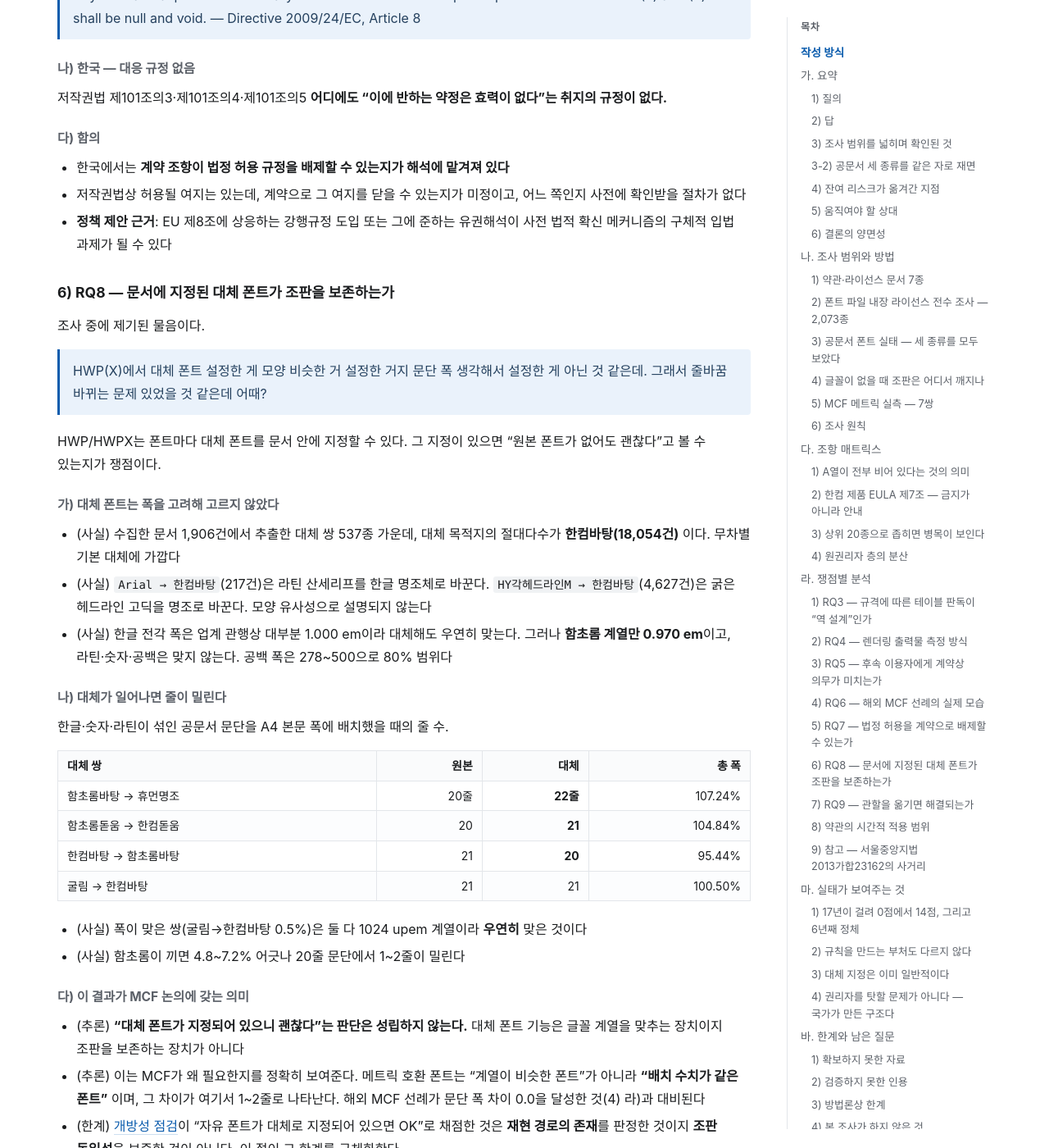
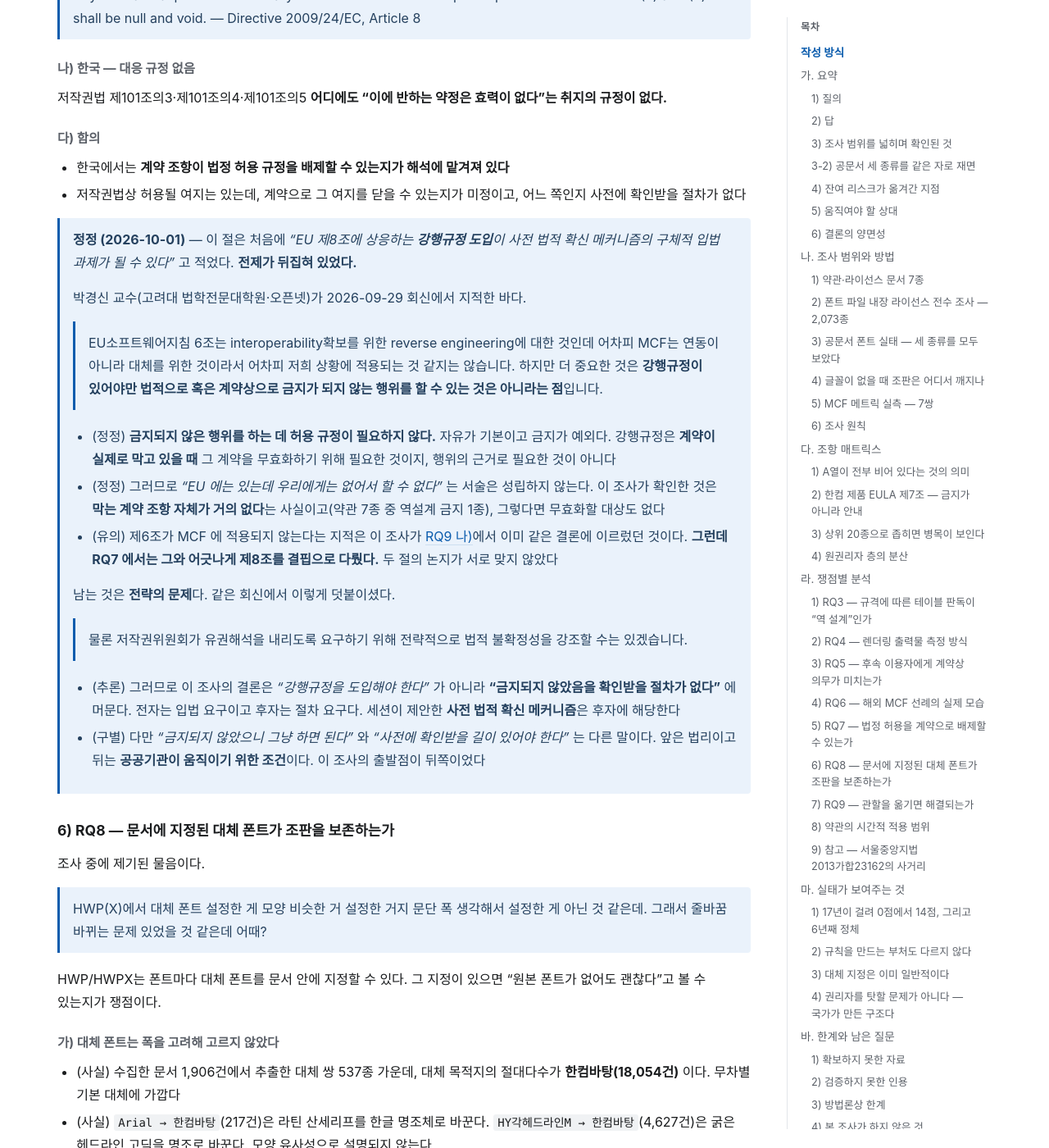
Before and after one commit to msjang/krigf26-font-eula-survey, a Jekyll site: the page built from report.md, in a window 1280 px wide and 1400 px high, scrolled down 10981 px. Shown: the whole window at 82% size. Built offline with Jekyll 4.4.1, drawn with Linux system fonts in a browser that asks for light colours; our own code applies the rules of GitHub Pages for plain Markdown files; some of the changed text lies outside the part shown.

Commit message:
correct(report): "EU 에는 있는 강행규정이 우리에게는 없다" 는 전제가 뒤집혀 있었다
RQ7 다)에 "EU 제8조에 상응하는 강행규정 도입이 입법 과제가 될 수 있다" 고
적었다. 박경신 교수가 2026-09-29 회신에서 지적했다 — 강행규정이 있어야만
금지되지 않은 행위를 할 수 있는 것은 아니다. 자유가 기본이고 금지가
예외다. 강행규정은 계약이 실제로 막고 있을 때 그것을 무효화하기 위해
필요한 것이지 행위의 근거로 필요한 것이 아니다.

그리고 EU 지침 6조는 interoperability 를 위한 역설계 규정인데 MCF 는
연동이 아니라 대체라서 적용되지 않는다는 지적도 받았다. 이 조사는
RQ9 나)에서 이미 같은 결론에 이르렀는데, RQ7 에서는 그와 어긋나게 제8조를
결핍으로 다뤘다. 두 절의 논지가 서로 맞지 않았다.

결론을 "강행규정을 도입해야 한다"(입법 요구)에서 "금지되지 않았음을
확인받을 절차가 없다"(절차 요구)로 좁혔다. 세션이 제안한 사전 법적 확신
메커니즘은 후자에 해당한다. RQ9 라)에도 같은 유의를 달았다.

Co-Authored-By: Claude <noreply@anthropic.com>

```diff
--- a/report.md
+++ b/report.md
@@ -351,7 +351,23 @@
 
 - 한국에서는 **계약 조항이 법정 허용 규정을 배제할 수 있는지가 해석에 맡겨져 있다**
 - 저작권법상 허용될 여지는 있는데, 계약으로 그 여지를 닫을 수 있는지가 미정이고, 어느 쪽인지 사전에 확인받을 절차가 없다
-- **정책 제안 근거**: EU 제8조에 상응하는 강행규정 도입 또는 그에 준하는 유권해석이 사전 법적 확신 메커니즘의 구체적 입법 과제가 될 수 있다
+
+> **정정 (2026-10-01)** — 이 절은 처음에 *"EU 제8조에 상응하는 **강행규정 도입**이 사전 법적 확신 메커니즘의 구체적 입법 과제가 될 수 있다"* 고 적었다. **전제가 뒤집혀 있었다.**
+>
+> 박경신 교수(고려대 법학전문대학원·오픈넷)가 2026-09-29 회신에서 지적한 바다.
+>
+> > EU소프트웨어지침 6조는 interoperability확보를 위한 reverse engineering에 대한 것인데 어차피 MCF는 연동이 아니라 대체를 위한 것이라서 어차피 저희 상황에 적용되는 것 같지는 않습니다. 하지만 더 중요한 것은 **강행규정이 있어야만 법적으로 혹은 계약상으로 금지가 되지 않는 행위를 할 수 있는 것은 아니라는 점**입니다.
+>
+> - (정정) **금지되지 않은 행위를 하는 데 허용 규정이 필요하지 않다.** 자유가 기본이고 금지가 예외다. 강행규정은 **계약이 실제로 막고 있을 때** 그 계약을 무효화하기 위해 필요한 것이지, 행위의 근거로 필요한 것이 아니다
+> - (정정) 그러므로 *"EU 에는 있는데 우리에게는 없어서 할 수 없다"* 는 서술은 성립하지 않는다. 이 조사가 확인한 것은 **막는 계약 조항 자체가 거의 없다**는 사실이고(약관 7종 중 역설계 금지 1종), 그렇다면 무효화할 대상도 없다
+> - (유의) 제6조가 MCF 에 적용되지 않는다는 지적은 이 조사가 [RQ9 나)](#7-rq9--관할을-옮기면-해결되는가)에서 이미 같은 결론에 이르렀던 것이다. **그런데 RQ7 에서는 그와 어긋나게 제8조를 결핍으로 다뤘다.** 두 절의 논지가 서로 맞지 않았다
+>
+> 남는 것은 **전략의 문제**다. 같은 회신에서 이렇게 덧붙이셨다.
+>
+> > 물론 저작권위원회가 유권해석을 내리도록 요구하기 위해 전략적으로 법적 불확정성을 강조할 수는 있겠습니다.
+>
+> - (추론) 그러므로 이 조사의 결론은 *"강행규정을 도입해야 한다"* 가 아니라 **"금지되지 않았음을 확인받을 절차가 없다"** 에 머문다. 전자는 입법 요구이고 후자는 절차 요구다. 세션이 제안한 **사전 법적 확신 메커니즘**은 후자에 해당한다
+> - (구별) 다만 *"금지되지 않았으니 그냥 하면 된다"* 와 *"사전에 확인받을 길이 있어야 한다"* 는 다른 말이다. 앞은 법리이고 뒤는 **공공기관이 움직이기 위한 조건**이다. 이 조사의 출발점이 뒤쪽이었다
 
 ### 6) RQ8 — 문서에 지정된 대체 폰트가 조판을 보존하는가
 
@@ -426,7 +442,8 @@ HWP/HWPX는 폰트마다 대체 폰트를 문서 안에 지정할 수 있다.
 #### 라) 그래도 EU 가 실제로 다른 지점은 계약 층위다
 
 - (사실) Article 8 은 Article 6 에 반하는 계약 조항을 **무효**로 한다. 한국에는 대응 규정이 없다 (**RQ7**, 라. 5))
-- (추론) 그러나 이 조항이 보호하는 것은 **EU 에서 라이선스를 받은 제작자**이지, 한국의 이용자가 아니다
+- (유의) 그런데 **나)에서 본 대로 MCF 에는 Article 6 이 적용되지 않는다.** 적용되지 않는 조항에 반하는 계약을 무효화하는 조항도 MCF 에는 닿지 않는다. 이 차이를 "한국에 없는 보호"로 읽어서는 안 된다 ([RQ7 다) 정정](#5-rq7--법정-허용을-계약으로-배제할-수-있는가))
+- (추론) 그리고 이 조항이 보호하는 것은 **EU 에서 라이선스를 받은 제작자**이지, 한국의 이용자가 아니다
 - (사실) 그리고 이 조사가 확인한 범위에서는 **봉쇄할 계약 조항 자체가 거의 없었다.** 약관 7종 중 역설계 금지는 1종뿐이고, 공문서 병목을 이루는 Windows 배포본에 적용되는 문언은 그 회사 약관이 아니라 Microsoft 문구다 ([findings-windows.md](findings-windows.md))
 
 #### 마) 실증 — 선례는 이미 세 관할에서 각각 나왔다
```
